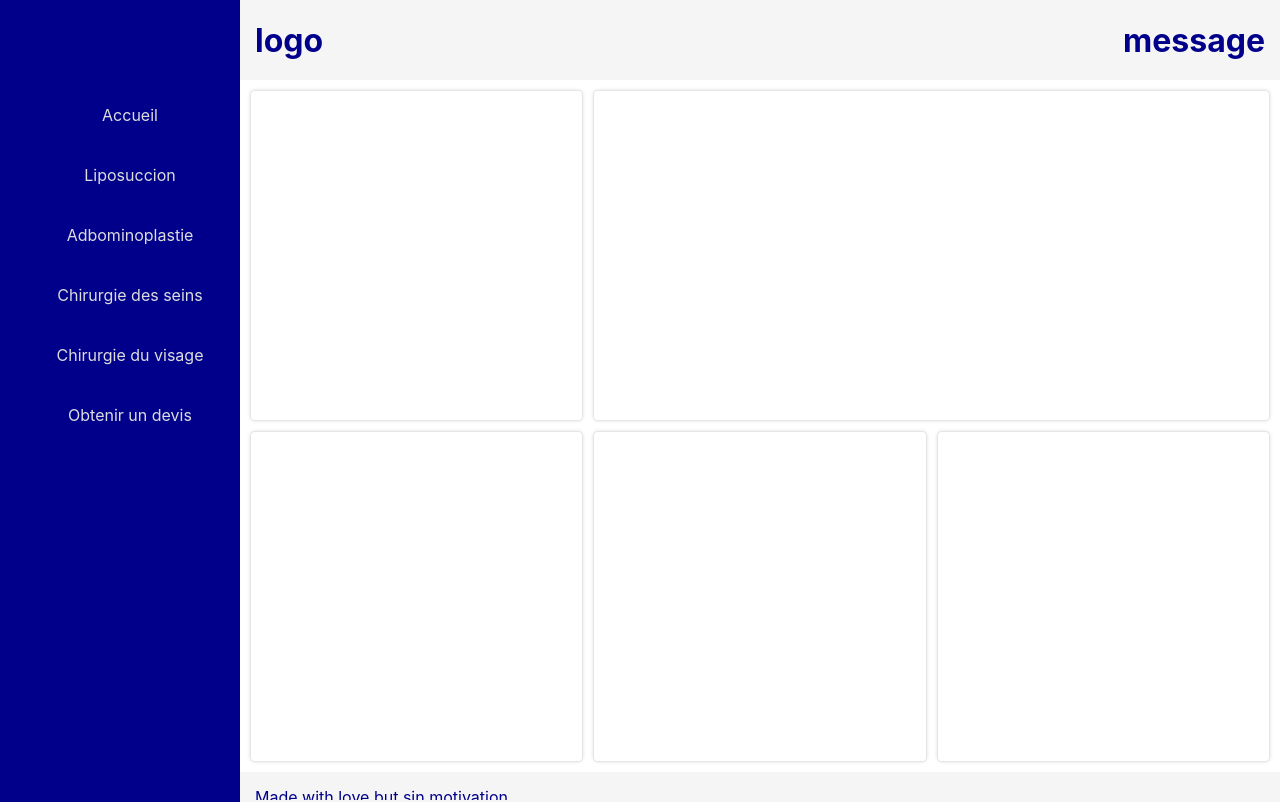
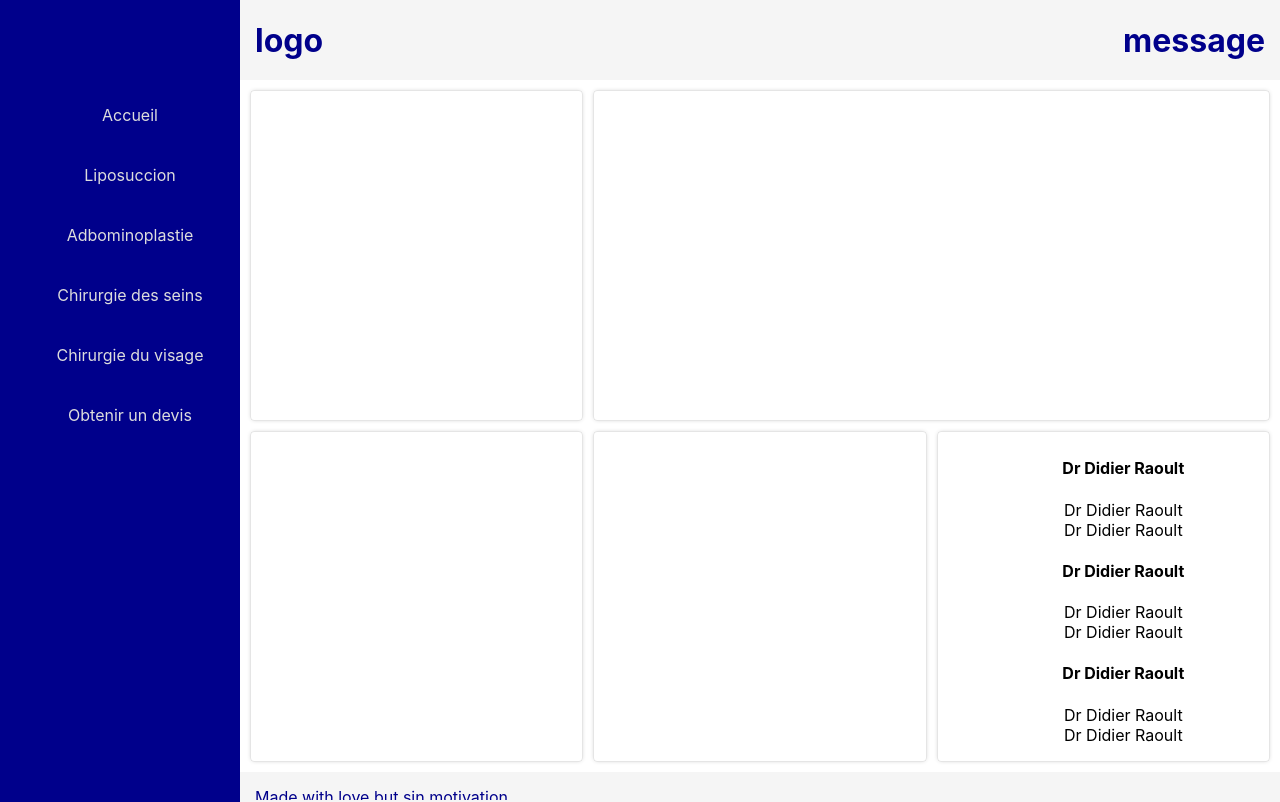
Before and after one commit to Anthony31400/doc-lana, a React (Create React App) app: page /doctor in a window 1280 px wide. Shown: the top 802 px of the page. Built offline with nearby package versions, Linux system fonts and the light colour scheme.

Commit message:
resume tendances

```diff
--- a/src/components/GlobalContaineur.jsx
+++ b/src/components/GlobalContaineur.jsx
@@ -1,6 +1,7 @@
 import React, { Component } from 'react';
 import { NavLink } from 'react-router-dom';
 import './globalContainer.css';
+import Resume from './Resume';
 
 class GlobalContaineur extends Component {
   constructor(props) {
@@ -65,10 +66,8 @@
           <div className="topcountry card">
             <div className="overviewcard" />
           </div>
-          <div className="countrytendance card">
-            <div className="overviewcard">
-              <p></p>
-            </div>
+          <div className="tendance card">
+            <Resume />
           </div>
         </div>
         <div className="footer">
--- /dev/null
+++ b/src/components/Resume.jsx
@@ -0,0 +1,50 @@
+import React from 'react';
+import PropTypes from 'prop-types';
+
+const tendances = [
+  {
+    id: 1,
+    nom: 'Dr Didier Raoult',
+    valeur: 'Dr Didier Raoult',
+    tendance: 'Dr Didier Raoult'
+  },
+  {
+    id: 2,
+    nom: 'Dr Didier Raoult',
+    valeur: 'Dr Didier Raoult',
+    tendance: 'Dr Didier Raoult'
+  },
+  {
+    id: 3,
+    nom: 'Dr Didier Raoult',
+    valeur: 'Dr Didier Raoult',
+    tendance: 'Dr Didier Raoult'
+  }
+];
+
+function Resume() {
+  const allResume = (
+    <ul>
+      {tendances.map(tends => (
+        <li key={tends.id} className="resumeList">
+          <section className="Resume">
+            <div>
+              <h4>{tends.nom}</h4>
+              <p>{tends.valeur}</p>
+              <p>{tends.tendance}</p>
+            </div>
+          </section>
+        </li>
+      ))}
+    </ul>
+  );
+  return <div>{allResume}</div>;
+}
+
+Resume.propTypes = {
+  nom: PropTypes.string.isRequired,
+  valeur: PropTypes.string.isRequired,
+  tendance: PropTypes.string.isRequired
+};
+
+export default Resume;
--- a/src/components/globalContainer.css
+++ b/src/components/globalContainer.css
@@ -179,3 +179,11 @@
     grid-area: card2;
   }
 }
+
+.tendance {
+  overflow: scroll;
+}
+
+.resumeList {
+  list-style: none;
+}
```
Also changed, not shown: src/components/doctor/Doctor.jsx (deleted, +0 -35 lines), src/components/doctor/ShowDoctor.jsx (deleted, +0 -51 lines), src/components/doctor/doctor.css (deleted, +0 -62 lines).
